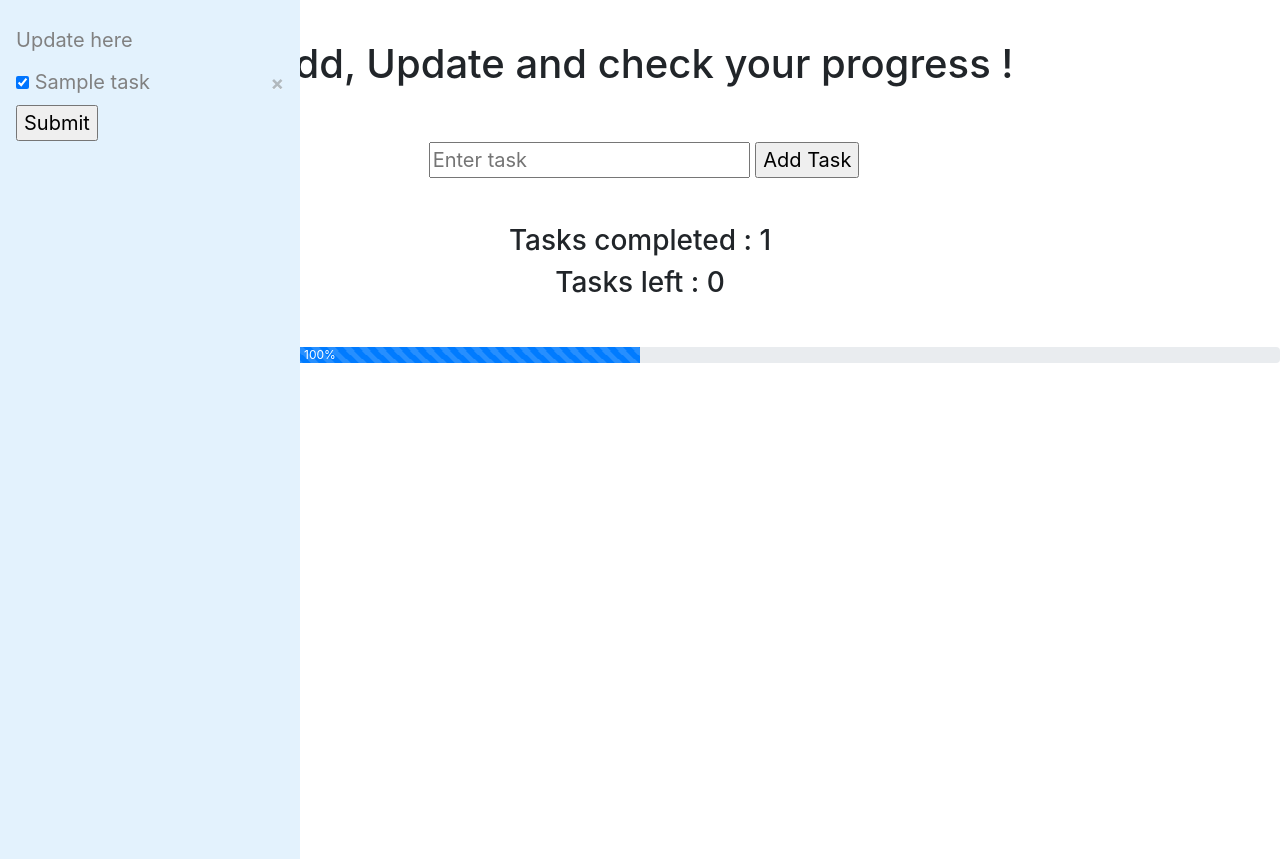
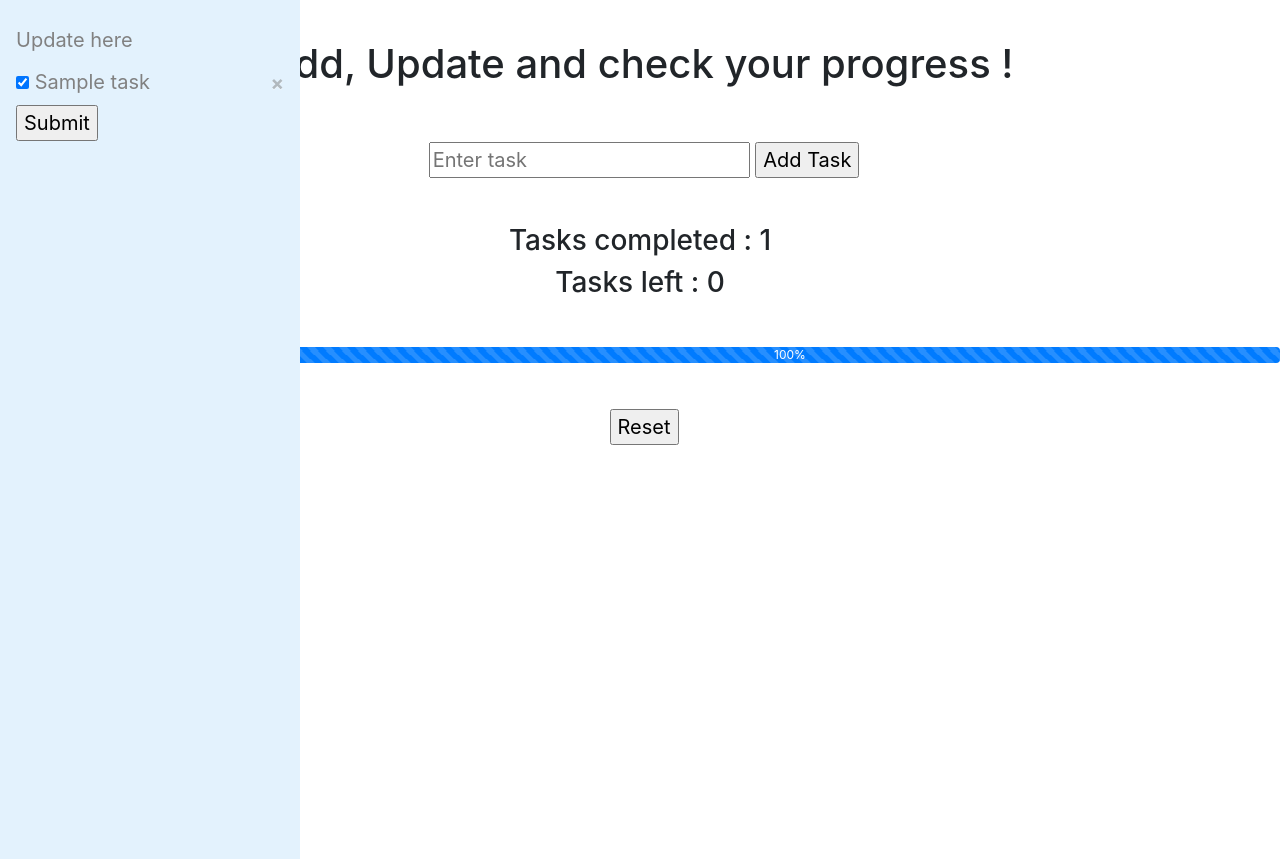
Before and after one commit to varkha-yadav-7/todo, a Django app: page /home/ in a window 1280 px wide. Shown: the part 56-915 px from the top of the page. Run offline with Django 3.2, Linux system fonts and the light colour scheme; tables that the repository leaves empty hold one stand-in row (values such as "Sample post"); some libraries are stand-ins or nearby versions.

Commit message:
added progress bar

```diff
--- a/home/templates/home.html
+++ b/home/templates/home.html
@@ -17,18 +17,10 @@
                     {% else %}
                         <input type="checkbox" name="tick" value="{{ i.taskname }}">
                     {% endif %}
-                    <label>{{ i.taskname }}</label><button id="task" onclick="deletes()" type="button" class="close" aria-label="Close" name="del" value="{{i.taskname}}">
+                    <label>{{ i.taskname }}</label>
+                    <button type="button" class="close" aria-label="Close" name="del" value="{{i.taskname}}">
                       <span aria-hidden="true">&times;</span>
                     </button><br>
-                    <script>
-                      function deletes(){
-                      var r=window.alert('Want to delete the task?')
-                      if(r){
-                      var xm=new XMLHttpRequest();
-                      xm.open("GET","deleting/");
-                      xm.send(null)
-                      }}
-                    </script>
                 {% endfor %}
                 <input type="submit">
             </form>
@@ -49,7 +41,11 @@
           <h3 style="text-align: center;">Tasks left : {{ incomplete }}</h3>
           <p><br></p>
           <div class="progress">
-            <div class="progress-bar progress-bar-striped progress-bar-animated" role="progressbar" aria-valuenow="{{com}}" aria-valuemin="0" aria-valuemax="100" style="width: 50%">{{com}}%</div>
+            <div class="progress-bar progress-bar-striped progress-bar-animated" role="progressbar" aria-valuenow="{{com}}" aria-valuemin="0" aria-valuemax="100" style="margin-left: 300px; width:{{com}}%;">{{com}}%</div>
           </div>
+          <p><br></p>
+          <form style="text-align: center;" action="reset/" method="POST">{% csrf_token %}
+            <input type="submit" value="Reset">
+          </form>
     </body>
 </html>
--- a/home/urls.py
+++ b/home/urls.py
@@ -5,5 +5,5 @@ urlpatterns=[
     path('',views.home,name='home'),
     path('adding/',views.adding),
     path('updating/',views.updating),
-    path('ajax/deleting/',views.deleting),
+    path('reset/',views.reset),
 ]
--- a/home/views.py
+++ b/home/views.py
@@ -6,9 +6,14 @@ def home(request):
     c=tasks.objects.all()
     d=tasks.objects.all().count()
     incom=tasks.objects.filter(completed=False).count()
-    com=d-incom
-    per=com/d
-    per=per*100
+    if(d!=0):
+        com=d-incom
+        per=com/d
+        per=per*100
+    else:
+        com=0
+        per=0
+        incom=0
     return render(request,'home.html',{'com':int(per),'task':c,'total':d,'complete':com,'incomplete':incom})
 
 def adding(request):
@@ -35,3 +40,7 @@ def deleting(request):
     print(c)
     c.delete()
     return HttpResponseRedirect('/home/')
+
+def reset(request):
+    tasks.objects.all().delete()
+    return HttpResponseRedirect('/home/')
```
Also changed, not shown: db.sqlite3.
